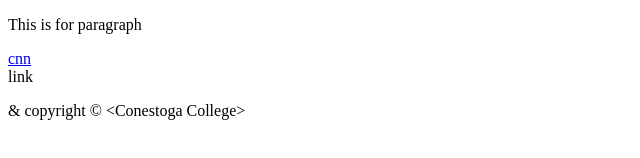
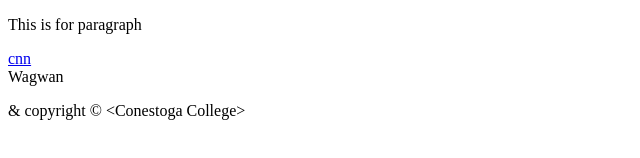
Before and after one commit to biggestyoms/Classwork, a plain HTML site: page Week One/index.html in a window 1280 px wide. Shown: the part 152-310 px from the top of the page, 0-640 px from the left. Drawn offline with Linux system fonts and the light colour scheme.

Commit message:
first commit

```diff
--- a/Week One/index.html
+++ b/Week One/index.html
@@ -21,7 +21,7 @@ Website: first website -->
     </nav>
     <main></main>
     <aside>
-        link
+    Wagwan
     </aside>
     <footer><p>&amp; copyright &copy; &lt;Conestoga College&gt;</p></footer>
 </body>
```
Also changed, not shown: 1 other file.
